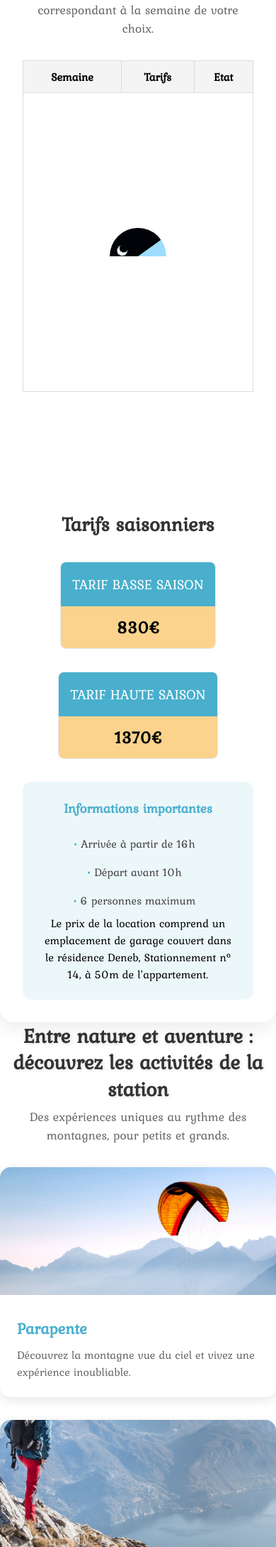
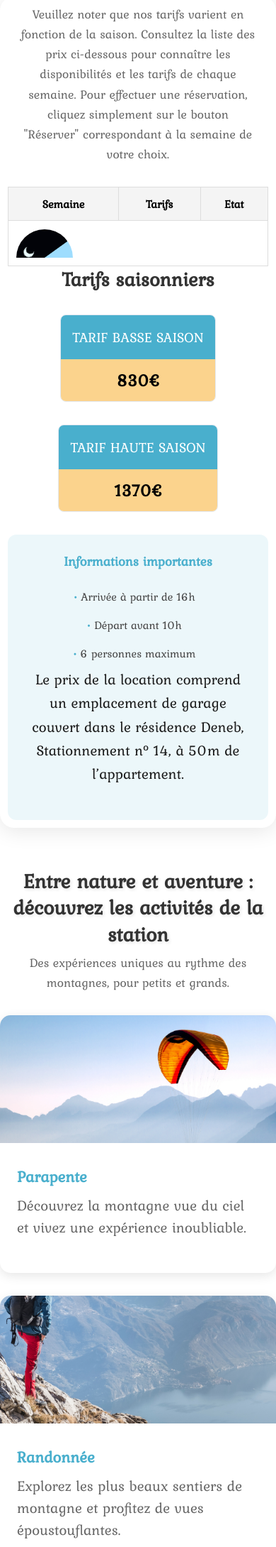
Before and after one commit to amstram-creation/risoul1850-vandommele.com, a PHP site: page / in a window 390 px wide. Shown: the part 3962-6141 px from the top of the page at 71% size. Run offline with PHP 8.4, Linux system fonts and the light colour scheme; lists and menus that the app fills with data are empty; some web fonts are replaced.

Commit message:
enhance CSS styles for layout consistency and responsiveness; add custom spacing variables

```diff
--- a/assets/risoul.css
+++ b/assets/risoul.css
@@ -3,6 +3,13 @@
     src: url('Kurale-Regular.ttf') format('truetype');
     font-weight: normal;
     font-style: normal;
+    font-display: swap;
+}
+
+:root {
+    --small-space: 0.7rem;
+    --medium-space: 1.8rem;
+    --large-space: 3.5rem;
 }
 
 * {
@@ -12,63 +19,93 @@
     font-family: 'Kurale', serif;
 }
 
+h2 {
+    font-size: 1.8em;
+    color: #333;
+    text-align: center;
+    margin-bottom: var(--small-space);
+    line-height: 1.3;
+}
+
 iframe {
     width: 100vw;
 }
 
-#calendar-container {
-    background: white;
-    border-radius: 12px;
-    margin: 2rem 0;
-    min-height: 600px;
+p {
+    font-size: 1.3rem;
+    line-height: 1.6;
+    color: #1a1a1a;
+    margin-bottom: 1.5rem;
 }
 
-#calendar-container td>div {
-    height: 25rem;
-    display: flex;
-    justify-content: center;
-    align-items: center;
+body>header {
 }
 
-#calendar-container table {
+main>section {
+    margin-bottom: var(--large-space);
+}
+
+main>section>h2 {
+    font-size: 2.3rem;
+    margin-bottom: var(--medium-space);
+}
+
+#reservation {}
+
+.reservation-container {
+    max-width: 1200px;
+    margin: 0 auto;
+    background: white;
+    border-radius: 20px;
+    box-shadow: 0 4px 30px rgba(0, 0, 0, 0.1);
+    padding: var(--small-space);
+
+    position: relative;
+    z-index: 1000;
+}
+#reservation table {
     width: 100%;
     border-collapse: collapse;
     font-family: Arial, sans-serif;
     font-size: 16px;
-    margin-top: 10px;
+    margin-top: var(--small-space);
 }
 
-#calendar-container th,
-#calendar-container td {
+#reservation th,
+#reservation td {
     border: 1px solid #ddd;
-    padding: 10px;
+    padding: var(--small-space);
     text-align: center;
 }
 
-#calendar-container thead {
+#reservation thead {
     background-color: #f4f4f4;
     font-weight: bold;
 }
 
-#calendar-container tbody tr:nth-child(even) {
+#reservation tbody tr:nth-child(even) {
     background-color: #f9f9f9;
 }
 
-#calendar-container tbody tr:nth-child(odd) {
+#reservation tbody tr:nth-child(odd) {
     background-color: #ffffff;
 }
 
-#calendar-container tbody tr:hover {
+#reservation tbody tr:hover {
     background-color: #f1f1f1;
     transition: 0.3s;
 }
 
-#calendar-container tbody tr[style*="lightcoral"] {
+#reservation tbody tr[style*="lightcoral"] {
     font-weight: bold;
     color: white;
 }
 
-#calendar-container td.booked {
+#reservation .price {
+    white-space: nowrap;
+}
+
+#reservation td.booked {
     background-color: lightcoral;
 }
 
@@ -77,7 +114,7 @@ iframe {
     flex-wrap: wrap;
     justify-content: center;
     gap: 2rem;
-    margin-bottom:2rem;
+    margin-bottom: 2rem;
 }
 
 .pricing-section article.season {
@@ -95,6 +132,7 @@ iframe {
     font-size: 1.25rem;
     font-weight: 500;
 }
+
 .pricing-section article.season .price {
     background-color: #fbd38d;
     padding: 0.75rem;
@@ -102,9 +140,31 @@ iframe {
     font-size: 1.5rem;
     font-weight: bold;
 }
+
 .periods {
     display: flex;
     flex-wrap: wrap;
+}
+
+
+.floor-plans {
+    display: flex;
+    flex-wrap: wrap;
+    justify-content: center;
+    gap: 2rem;
+}
+
+@media screen and (min-width: 768px) {
+    .floor-plans {
+        padding: 0 1rem;
+    }
+}
+
+.floor-plans .floor-plan img {
+    width: 100%;
+    height: auto;
+    border-radius: 8px;
+    cursor: pointer;
 }
 
 .loader {
```
